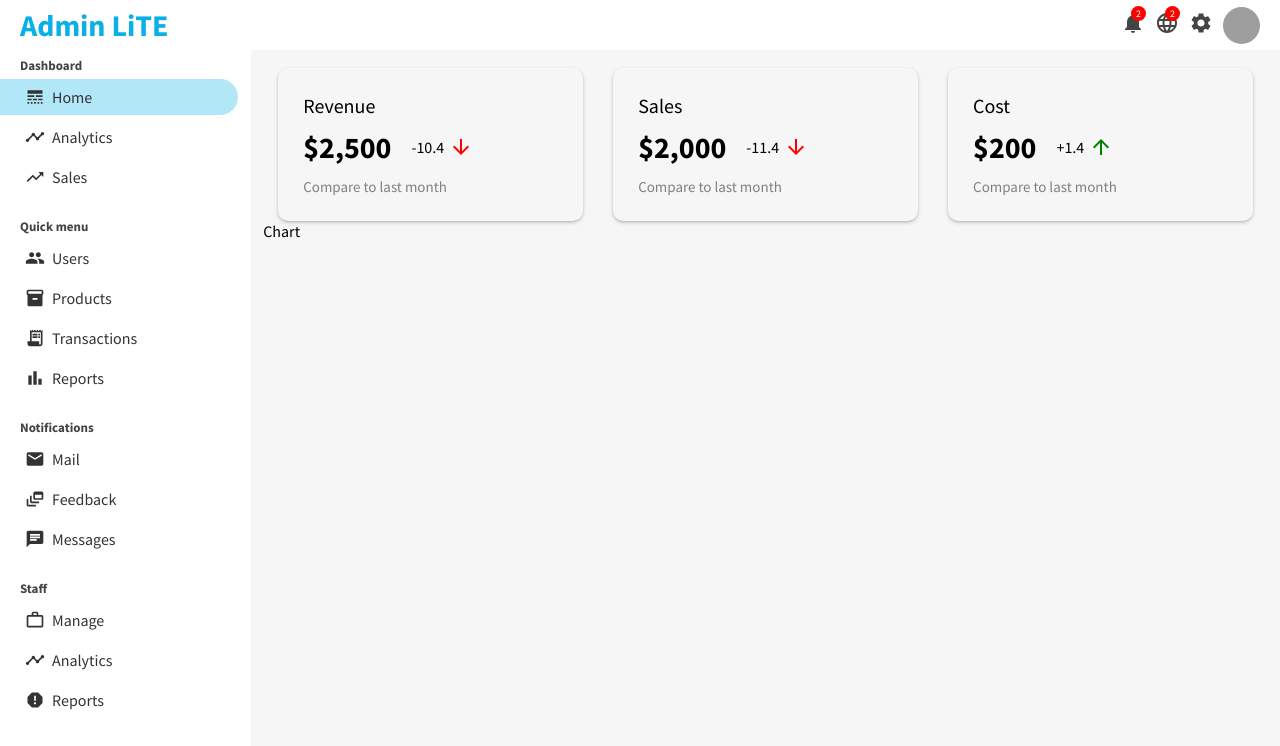
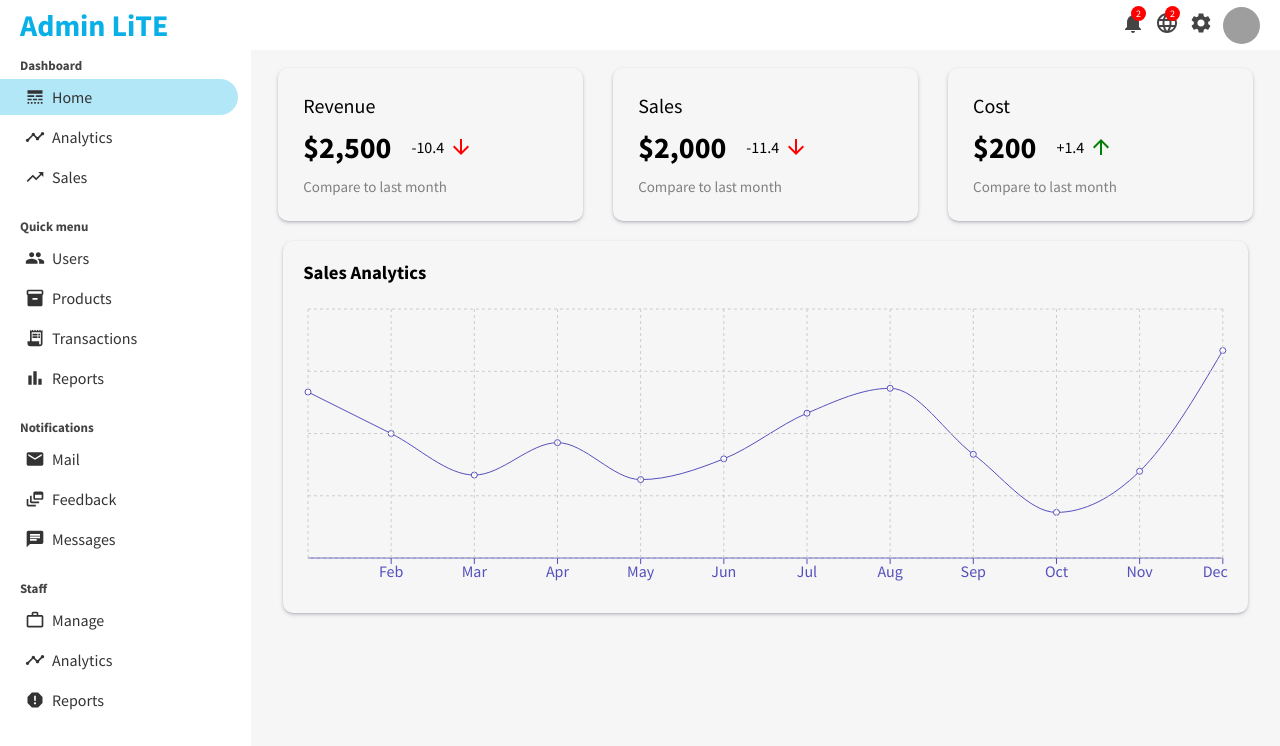
Before and after one commit to joesoftmwai/react-admin-dashboard, a React (Create React App) app: page / in a window 1280 px wide. Shown: the top 746 px of the page. Built offline with nearby package versions, Linux system fonts and the light colour scheme; grey boxes are pictures that could not be loaded.

Commit message:
leveraging Re-charts, added a simple line chart

```diff
--- a/src/components/chart/Chart.css
+++ b/src/components/chart/Chart.css
@@ -0,0 +1,11 @@
+.chart {
+    margin: 20px;
+    padding: 20px;
+    width: 100%;
+    border-radius: 10px;
+    box-shadow: rgba(50, 50, 93, 0.25) 0px 2px 5px -1px, rgba(0, 0, 0, 0.3) 0px 1px 3px -1px;
+}
+
+.title {
+    margin-bottom: 20px;
+}
--- a/src/components/chart/Chart.jsx
+++ b/src/components/chart/Chart.jsx
@@ -1,8 +1,25 @@
+import { LineChart, Line, XAxis, YAxis, CartesianGrid, Tooltip, Legend, ResponsiveContainer } from 'recharts';
 import './Chart.css'
 
-const Chart = () => {
+const Chart = ({title, data, dataKey, grid}) => {
+
+
+
   return (
-    <div className='container'>Chart</div>
+    <div className='container'>
+        <div className='chart'>
+         <h3 className='title'>{title}</h3>
+         {/* the chart -- starts here */}
+         <ResponsiveContainer width="100%" aspect={4/1.25}>
+             <LineChart data={data}>
+                <XAxis dataKey="name" stroke='#5550bd' />
+                <Line type="monotone" dataKey={dataKey} stroke='#5550bd'/>
+                <Tooltip/>
+                {grid && <CartesianGrid strokeDasharray="3 3" />}
+             </LineChart>
+         </ResponsiveContainer>
+        </div>
+    </div>
   )
 }
 
--- /dev/null
+++ b/src/dummyData.js
@@ -0,0 +1,75 @@
+export const salesData = [
+    {
+      name: 'Jan',
+      sales: 4000,
+      pv: 2400,
+      amt: 2400,
+    },
+    {
+      name: 'Feb',
+      sales: 3000,
+      pv: 1398,
+      amt: 2210,
+    },
+    {
+      name: 'Mar',
+      sales: 2000,
+      pv: 9800,
+      amt: 2290,
+    },
+    {
+      name: 'Apr',
+      sales: 2780,
+      pv: 3908,
+      amt: 2000,
+    },
+    {
+      name: 'May',
+      sales: 1890,
+      pv: 4800,
+      amt: 2181,
+    },
+    {
+      name: 'Jun',
+      sales: 2390,
+      pv: 3800,
+      amt: 2500,
+    },
+    {
+      name: 'Jul',
+      sales: 3490,
+      pv: 4300,
+      amt: 2100,
+    },
+    {
+      name: 'Aug',
+      sales: 4090,
+      pv: 4300,
+      amt: 2100,
+    },
+    {
+        name: 'Sep',
+        sales: 2500,
+        pv: 4300,
+        amt: 2100,
+      },
+      {
+        name: 'Oct',
+        sales: 1100,
+        pv: 4300,
+        amt: 2100,
+      },
+      {
+        name: 'Nov',
+        sales: 2090,
+        pv: 4300,
+        amt: 2100,
+      },
+      {
+        name: 'Dec',
+        sales: 5000,
+        pv: 4300,
+        amt: 2100,
+      },
+
+  ];
--- a/src/index.css
+++ b/src/index.css
@@ -3,6 +3,7 @@
   margin: 0;
 }
 .container {
+  width: 100%;
   display: flex;
 }
 
--- a/src/pages/home/Home.jsx
+++ b/src/pages/home/Home.jsx
@@ -1,12 +1,13 @@
 import React from 'react'
 import Chart from '../../components/chart/Chart'
 import FeaturedInfo from '../../components/featuredInfo/FeaturedInfo'
+import { salesData } from '../../dummyData'
 import './Home.css'
 const Home = () => {
   return (
     <div>
       <FeaturedInfo/>
-      <Chart/>
+      <Chart title="Sales Analytics" data={salesData} dataKey="sales" grid />
     </div>
 
 
```
